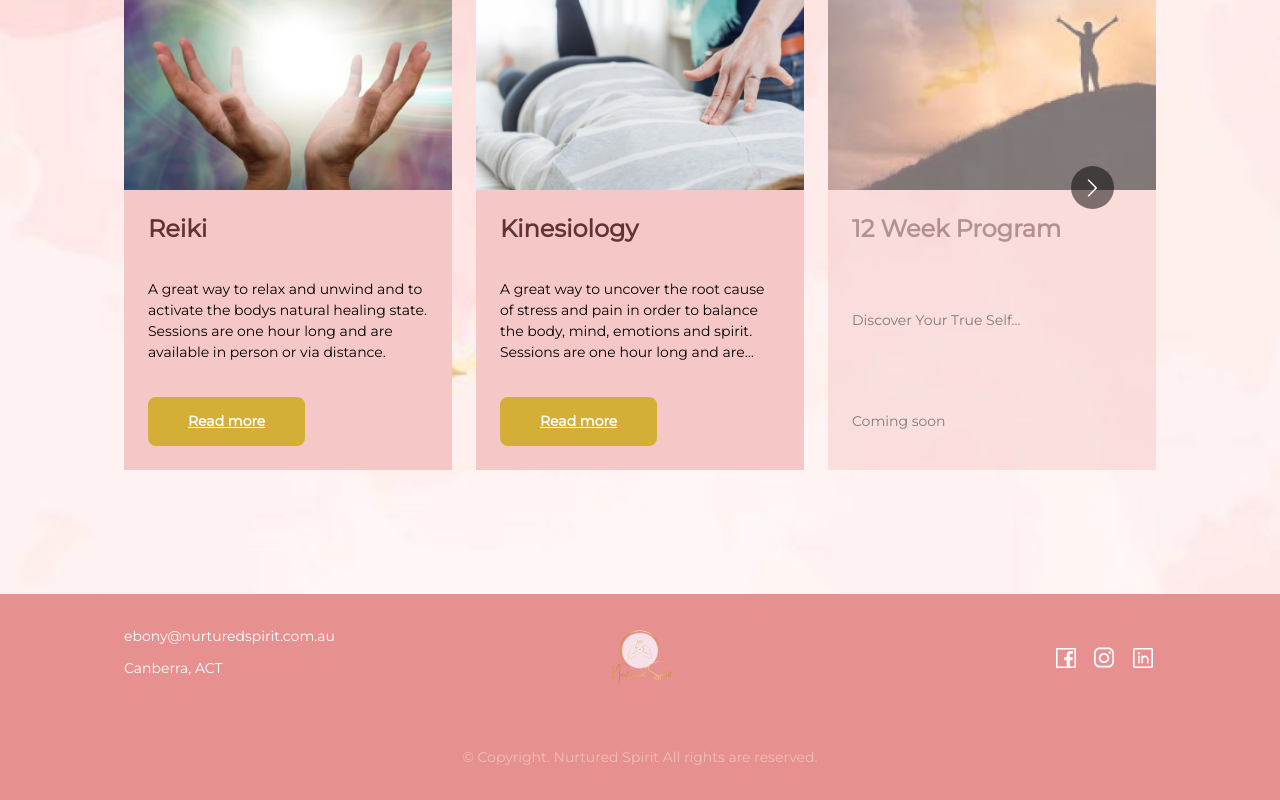
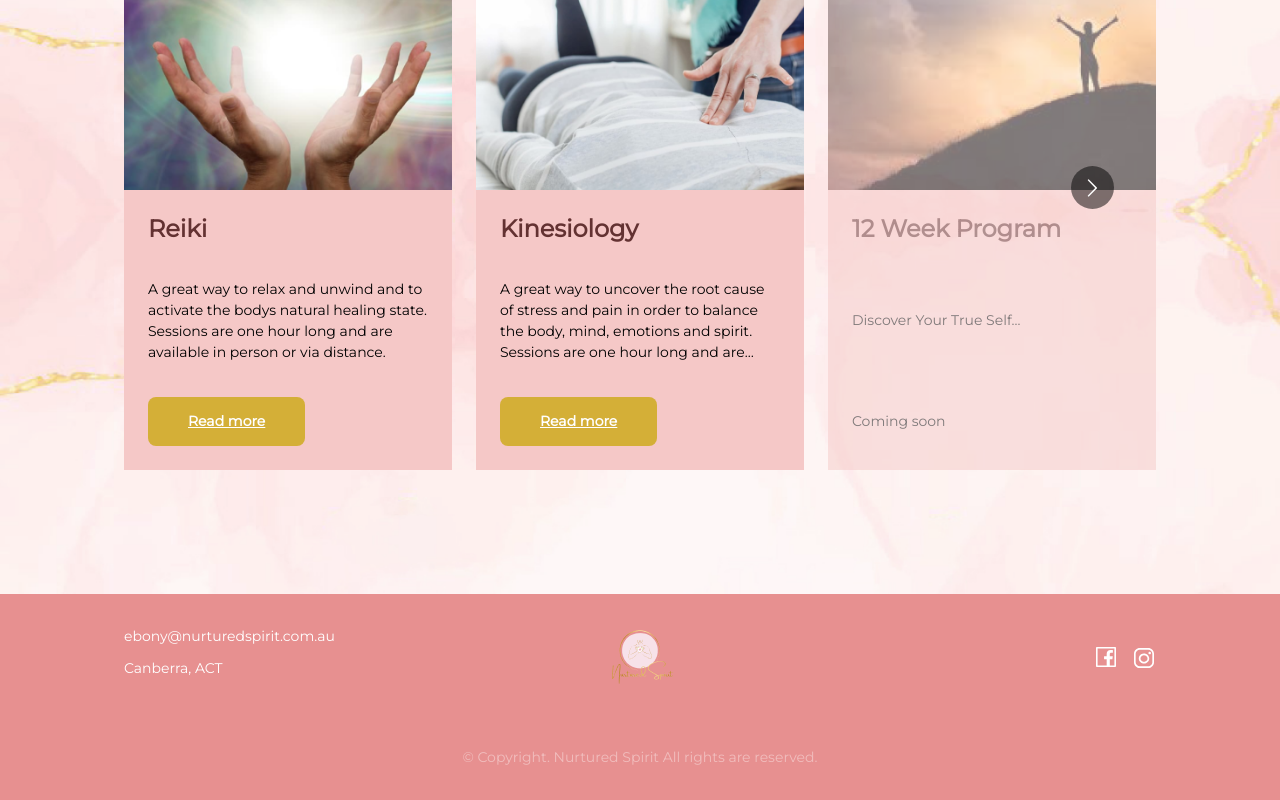
Before and after one commit to Fanushhh/Nurtured-spirit, a React (Vite) app: page /#/services in a window 1280 px wide. Shown: the part 435-1235 px from the top of the page. Built offline with nearby package versions, Linux system fonts and the light colour scheme.

Commit message:
added new bg

```diff
--- a/src/App.scss
+++ b/src/App.scss
@@ -8,7 +8,7 @@ body{
   font-size: $font-size-mobile;
   color:black;
   min-height: 100vh;
-  background: url('/images/bg-pattern.svg');
+  background: url('/images/new-bg-pattern.png');
   background-size: cover;
 
   background-repeat: no-repeat;
--- a/src/components/Footer/Footer.jsx
+++ b/src/components/Footer/Footer.jsx
@@ -1,3 +1,4 @@
+import { Link } from 'react-router-dom';
 import './Footer.scss';
 
 
@@ -14,9 +15,8 @@ export default function Footer(){
                     <p>Canberra, ACT</p>
                 </div>
                 <div className="socialsContainer">
-                    <img src='./images/fb-icon.svg' alt='socials icon' />
-                    <img src='./images/insta-icon.svg' alt='socials icon' />
-                    <img src='./images/linkedin-icon.svg' alt='socials icon' />
+                    <Link to='https://www.facebook.com/nurturedspirit'><img src='./images/fb-icon.svg' alt='socials icon' /></Link>
+                    <Link to='https://www.instagram.com/nurtured_spirit/?igshid=YmMyMTA2M2Y%3D'><img src='./images/insta-icon.svg' alt='socials icon' /></Link>
                 </div>
             </div>
             <div className='copyright'>
```
Also changed, not shown: src/components/SharedLayout/SharedLayout.jsx (deleted, +0 -13 lines), public/images/new-bg-pattern.png, src/components/SharedLayout/SharedLayout.scss (deleted).
